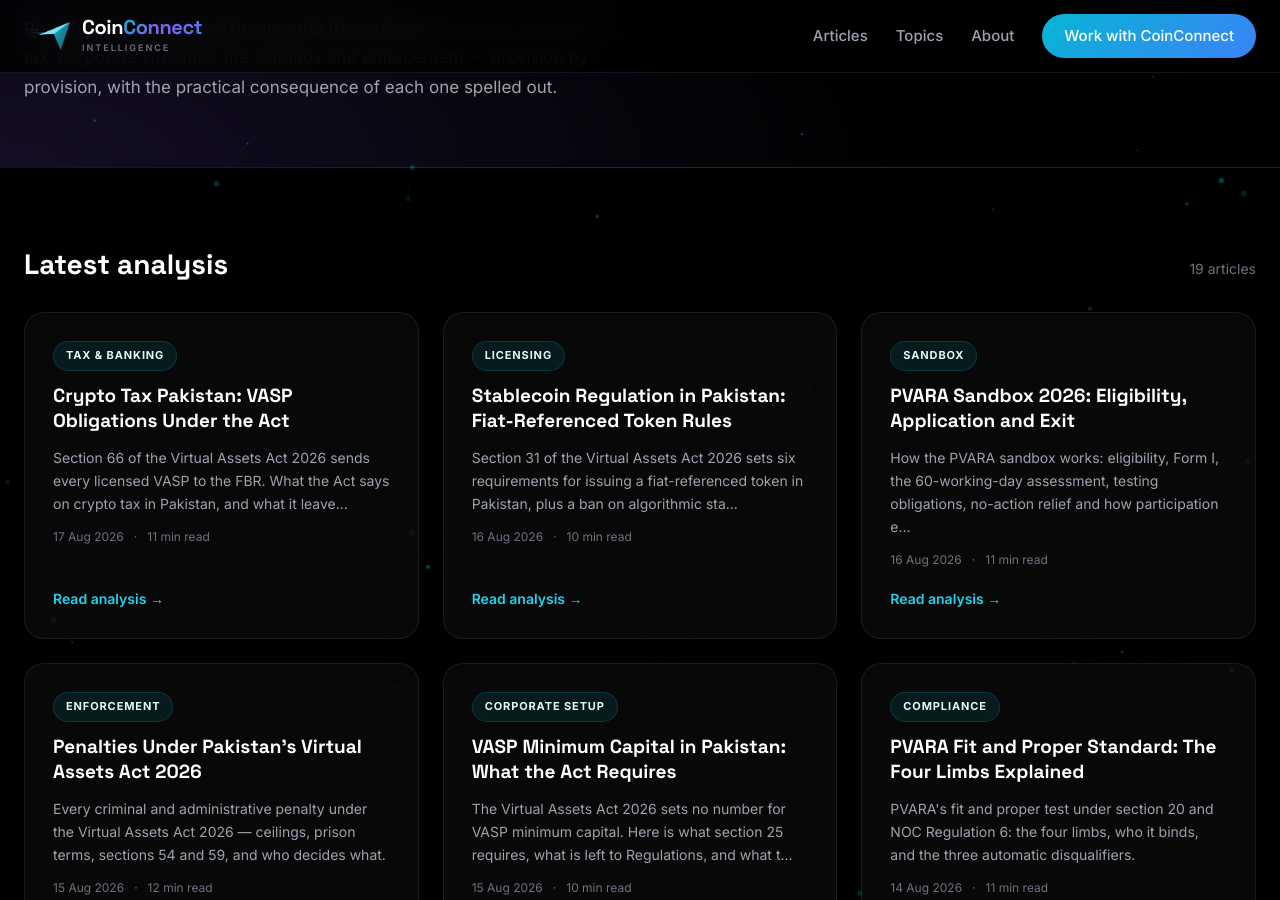
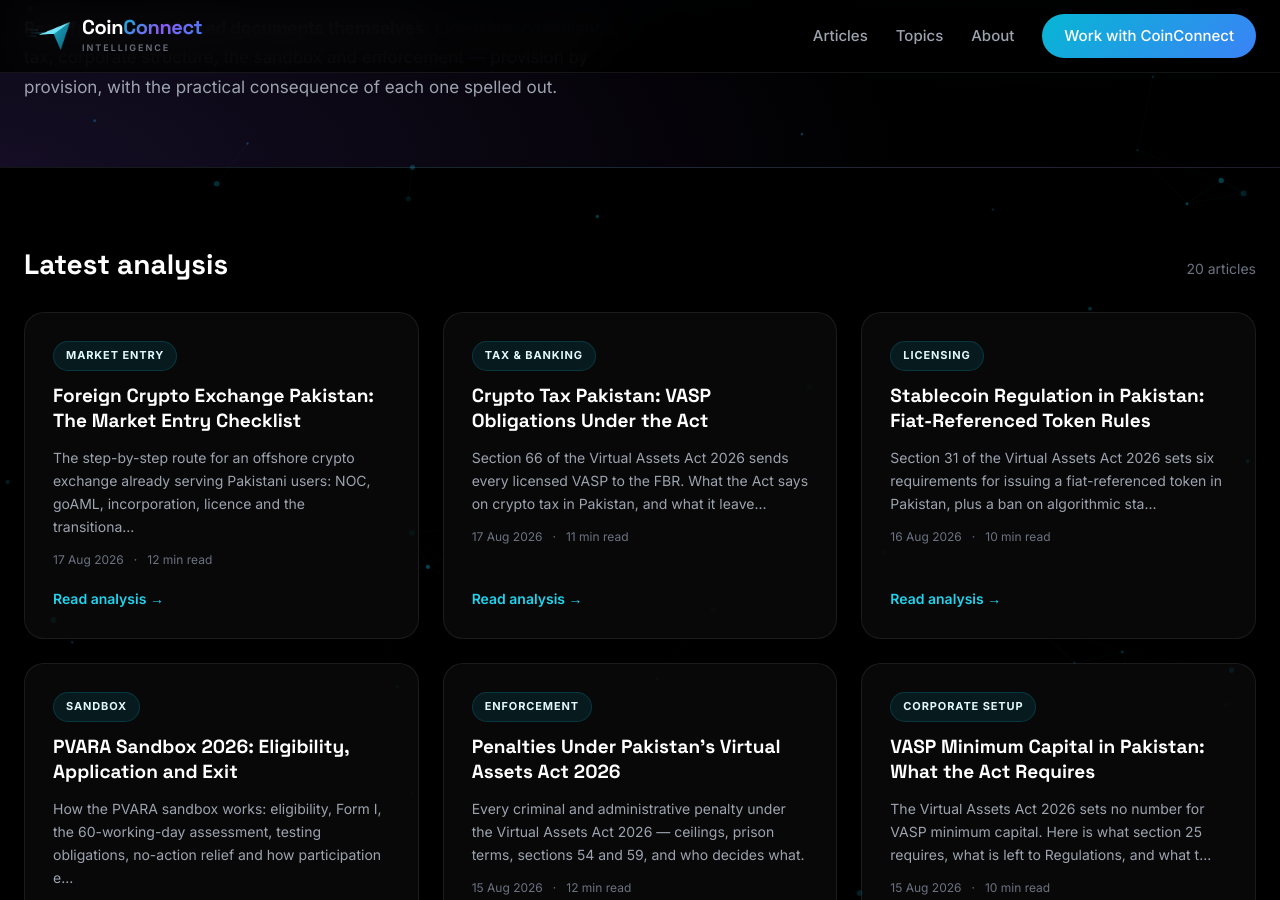
Before and after one commit to coinconnect-pk/coinconnect-pk.github.io, a Jekyll site: the page built from index.html, in a window 1280 px wide and 900 px high, scrolled down 447 px. Built offline with Jekyll 4.4.1, drawn with Linux system fonts in a browser that asks for light colours; part of the change alters nothing that is shown.

Commit message:
Publish article for 2026-08-17

```diff
--- a/_data/linkmap.yml
+++ b/_data/linkmap.yml
@@ -295,3 +295,6 @@ blog:
   - url: "https://blog.coinconnect.site/crypto-tax-pakistan-vasp-obligations-under-the-act/"
     title: "Crypto Tax Pakistan: VASP Obligations Under the Act"
     topics: [crypto, tax, vasp, obligations, under, act, banking]
+  - url: "https://blog.coinconnect.site/foreign-crypto-exchange-pakistan-the-market-entry-checklist/"
+    title: "Foreign Crypto Exchange Pakistan: The Market Entry Checklist"
+    topics: [foreign, crypto, exchange, market, entry, checklist]
--- a/_data/published-log.csv
+++ b/_data/published-log.csv
@@ -18,3 +18,4 @@ date,source,title,words
 2026-08-16,queue,"PVARA Sandbox 2026: Eligibility, Application and Exit",2307
 2026-08-16,queue,"Stablecoin Regulation in Pakistan: Fiat-Referenced Token Rules",2134
 2026-08-17,queue,"Crypto Tax Pakistan: VASP Obligations Under the Act",2260
+2026-08-17,queue,"Foreign Crypto Exchange Pakistan: The Market Entry Checklist",2534
--- a/_queue/020-foreign-crypto-exchange-pakistan-the-market-entry-checklist.md
+++ b/_posts/2026-08-17-foreign-crypto-exchange-pakistan-the-market-entry-checklist.md
@@ -1,7 +1,7 @@
 ---
 layout: post
 title: "Foreign Crypto Exchange Pakistan: The Market Entry Checklist"
-date: 2026-01-01 09:00:00 +0500
+date: 2026-08-17 19:48:31 +0500
 categories: [Market Entry]
 author: "Malik Abbas"
 description: "The step-by-step route for an offshore crypto exchange already serving Pakistani users: NOC, goAML, incorporation, licence and the transitional window."
@@ -130,15 +130,3 @@ One further note for foreign applicants to the sandbox: Form I Section E states
 This analysis was prepared by the CoinConnect research desk from the Virtual Assets Act, 2026 (as passed by the National Assembly), the PVARA No Objection Certificate Regulations 2025 (Document Code PVARA/REG/AML-REG/2025-1, effective 2 December 2025) and the PVARA Sandbox Guidelines 2026, read as published. Where practice is not yet settled or guidance has not been issued — notably the section 4(2) regulations defining when an offshore service is deemed offered to persons in Pakistan, and the conditions attaching to section 20(6) — that is stated above.
 
 Regulatory positions change and specific requirements should be verified against the current position published by the relevant authority before you act on them. This is information and analysis, not legal advice, and it does not create an advisory relationship. Take professional advice on your own circumstances.
-
-## Flags for Malik
-
-1. **Ordinance vs Act cross-reference problem.** The NOC Regulations 2025 were drafted against the Virtual Assets Ordinance, 2025 and cite "Section 15" (NOC/incorporation) and "Section 17" (licence). In the Act as passed, the equivalent provisions appear at section 19 (NOC and licence application) and section 21 (grant of licence). I have quoted the regulations using their own section numbers and cited the Act separately, and noted section 74 savings. You may want a standing editorial line on how we handle this mismatch across the whole blog — it will recur in every article.
-
-2. **Sixty days.** Regulation 17.1 says "within a period not exceeding 60 calendar days" for the NOC decision. The Sandbox Guidelines use "sixty (60) working days" for comprehensive evaluation. Different units, different processes — I have kept them distinct but flagging in case a reader conflates them.
-
-3. **Section 70 six-month clock.** The Act says "six months of such commencement" and section 1(3) says it comes into force at once. I have not stated a calendar date. If you want a date in the piece, we need to confirm the commencement date.
-
-4. **Regulation 11.4 parenthetical** — "the applicants whose foreign chapter is already providing VASP services in Pakistan" — reads as though it may narrow 11.4 to only those foreign applicants with an existing Pakistani presence. I have read it that way. Worth confirming whether PVARA intends foreign applicants *without* an existing footprint to register the foreign entity at all, or go straight to local incorporation.
-
-5. Word count is at the upper end. If it needs trimming, the "ongoing obligations" section can lose the section 27 detail without damage.
```
